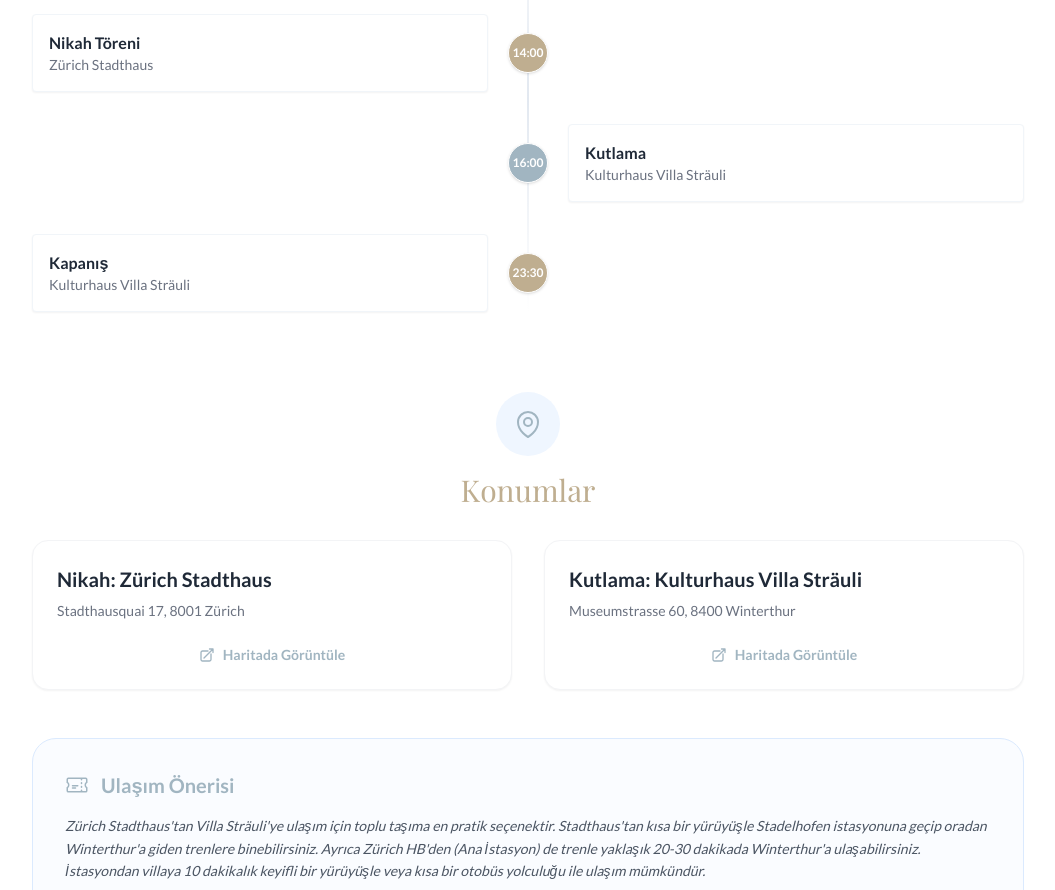
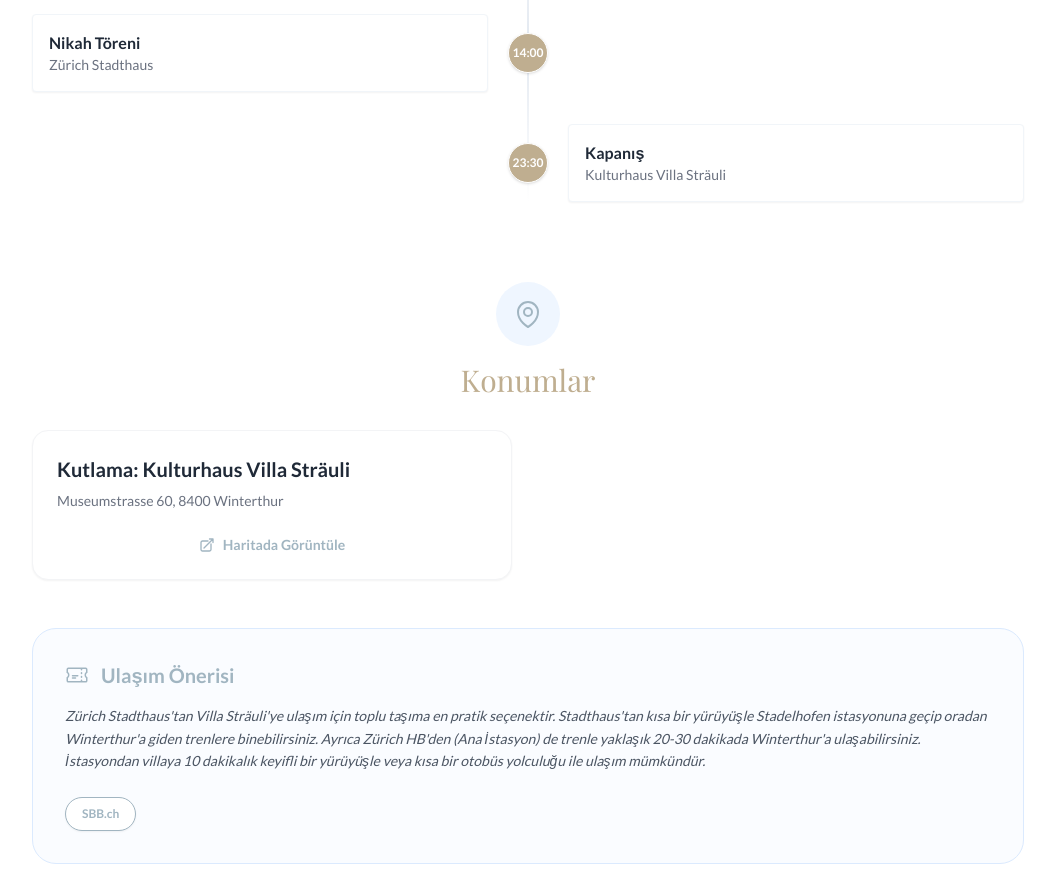
Before and after one commit to Ecomak/wedding, a React (Vite) app: page / in a window 1280 px wide. Shown: the part 1620-2510 px from the top of the page, without its empty margins (112-1167 px from the left). Built offline with nearby package versions, Linux system fonts and the light colour scheme; a web font is replaced by a local one.

Commit message:
Update App.tsx

```diff
--- a/App.tsx
+++ b/App.tsx
@@ -84,16 +84,6 @@ const App: React.FC = () => {
                 </div>
               </div>
 
-              {/* Celebration */}
-              <div className="relative flex items-center justify-between md:justify-normal md:odd:flex-row-reverse group">
-                <div className="flex items-center justify-center w-10 h-10 rounded-full border border-white bg-[#A1B5C1] text-white shadow shrink-0 md:order-1 md:group-odd:-translate-x-1/2 md:group-even:translate-x-1/2">
-                  <span className="text-xs font-bold">16:00</span>
-                </div>
-                <div className="w-[calc(100%-4rem)] md:w-[calc(50%-2.5rem)] p-4 rounded border border-slate-100 bg-white shadow-sm text-left">
-                  <h3 className="font-bold text-gray-800">{t.celebrationTitle}</h3>
-                  <p className="text-sm text-gray-500">Kulturhaus Villa Sträuli</p>
-                </div>
-              </div>
 
               {/* Closing */}
               <div className="relative flex items-center justify-between md:justify-normal md:odd:flex-row-reverse group">
@@ -120,24 +110,6 @@ const App: React.FC = () => {
             <h2 className="text-3xl text-gold playfair mb-8">{t.locationTitle}</h2>
 
             <div className="grid grid-cols-1 md:grid-cols-2 gap-8 mb-12">
-              {/* Zurich Venue */}
-              <div className="bg-white p-6 rounded-2xl border border-gray-100 shadow-sm flex flex-col justify-between text-left">
-                <div>
-                  <h3 className="text-xl font-bold text-gray-800 mb-2">{t.venueZurichTitle}</h3>
-                  <p className="text-gray-500 mb-6 text-sm">{t.venueZurichAddress}</p>
-                </div>
-                <a
-                  href="https://www.google.com/maps/search/?api=1&query=Stadthausquai+17+8001+Zürich"
-                  target="_blank"
-                  rel="noopener noreferrer"
-                  className="inline-flex items-center justify-center gap-2 text-sm font-bold text-[#A1B5C1] hover:text-[#8fa3af] transition-colors"
-                >
-                  <svg xmlns="http://www.w3.org/2000/svg" fill="none" viewBox="0 0 24 24" strokeWidth={2} stroke="currentColor" className="w-4 h-4">
-                    <path strokeLinecap="round" strokeLinejoin="round" d="M13.5 6H5.25A2.25 2.25 0 003 8.25v10.5A2.25 2.25 0 005.25 21h10.5A2.25 2.25 0 0018 18.75V10.5m-10.5 6L21 3m0 0h-5.25M21 3v5.25" />
-                  </svg>
-                  {t.viewOnMaps}
-                </a>
-              </div>
 
               {/* Winterthur Venue */}
               <div className="bg-white p-6 rounded-2xl border border-gray-100 shadow-sm flex flex-col justify-between text-left">
```
